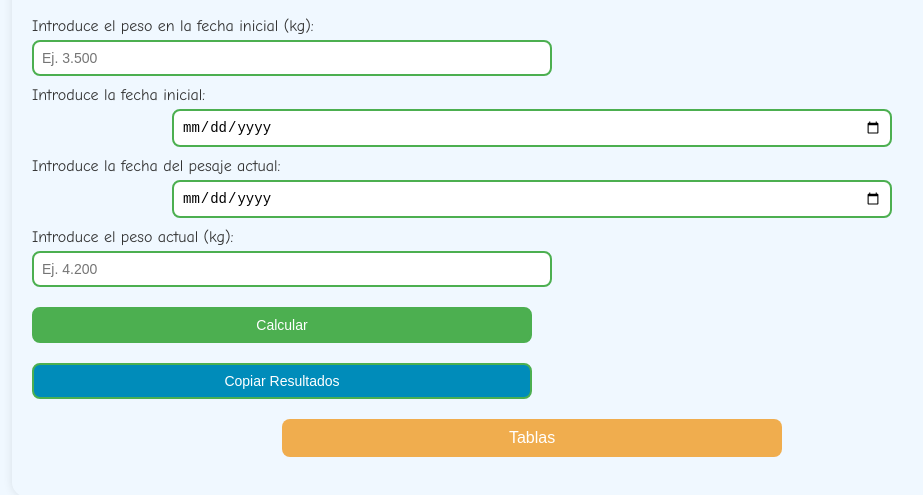
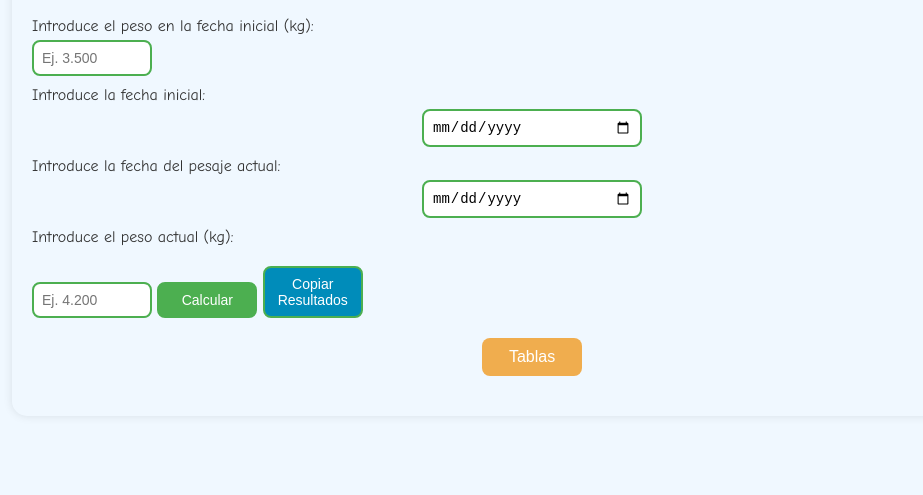
Before and after one commit to Crospirit/pondebaby, a plain HTML site: page index.html in a window 1280 px wide. Shown: the part 135-630 px from the top of the page, without its empty margins (108-1031 px from the left). Drawn offline with Linux system fonts and the light colour scheme.

Commit message:
Update index.html

```diff
--- a/index.html
+++ b/index.html
@@ -33,7 +33,7 @@ label {
     color: #333;
 }
 input[type="number"], button {
-    width: 50%; /* Reducido para 4-5 dígitos */
+    width: 10%; /* Reducido para 4-5 dígitos */
     padding: 8px;
     margin-top: 5px;
     border-radius: 8px;
@@ -41,7 +41,7 @@ input[type="number"], button {
     font-size: 14px;
 }
 input[type="date"] {
-    width: 70%;
+    width: 20%;
     padding: 8px;
     margin-top: 5px;
     border-radius: 8px;
```
